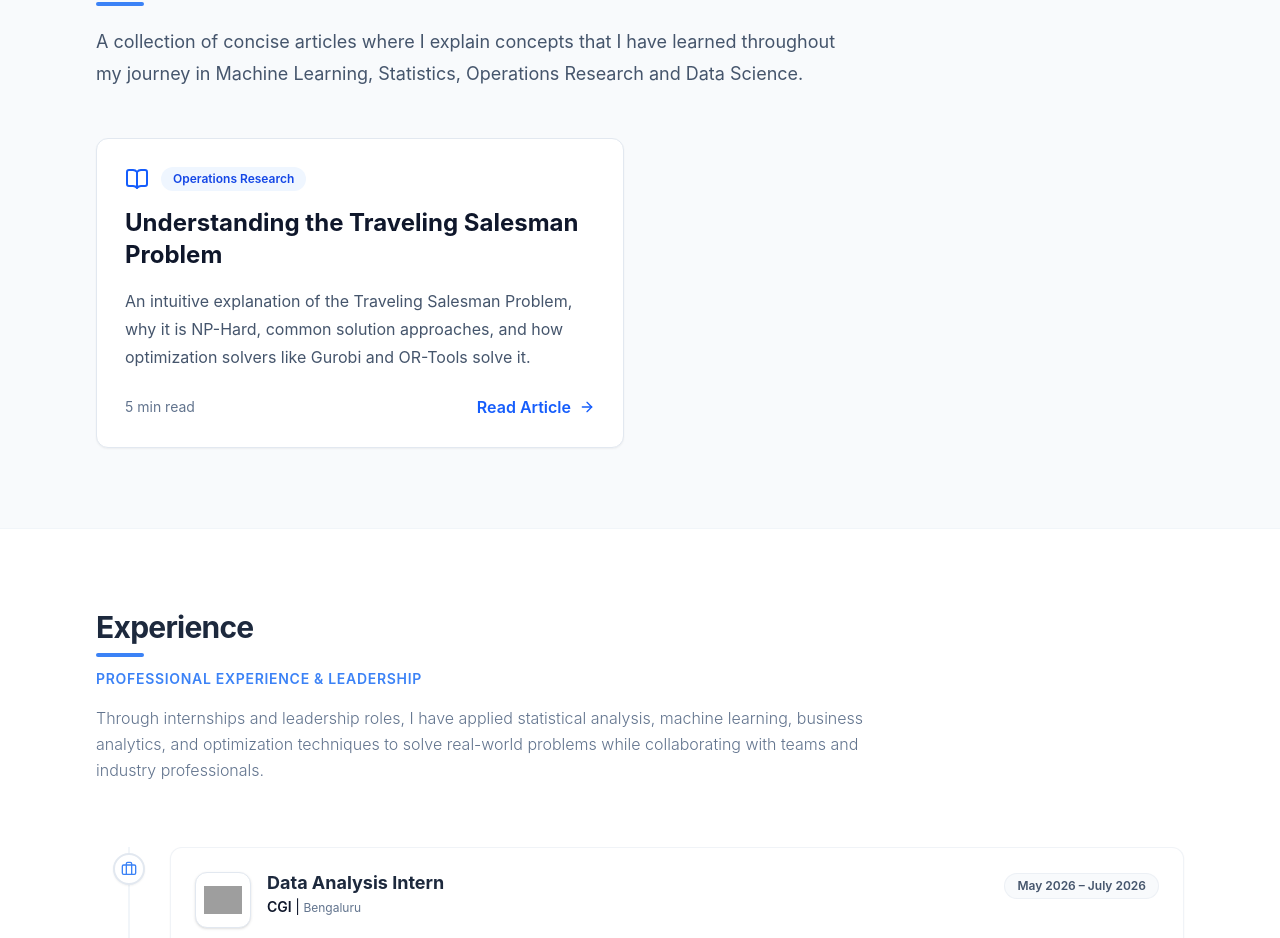
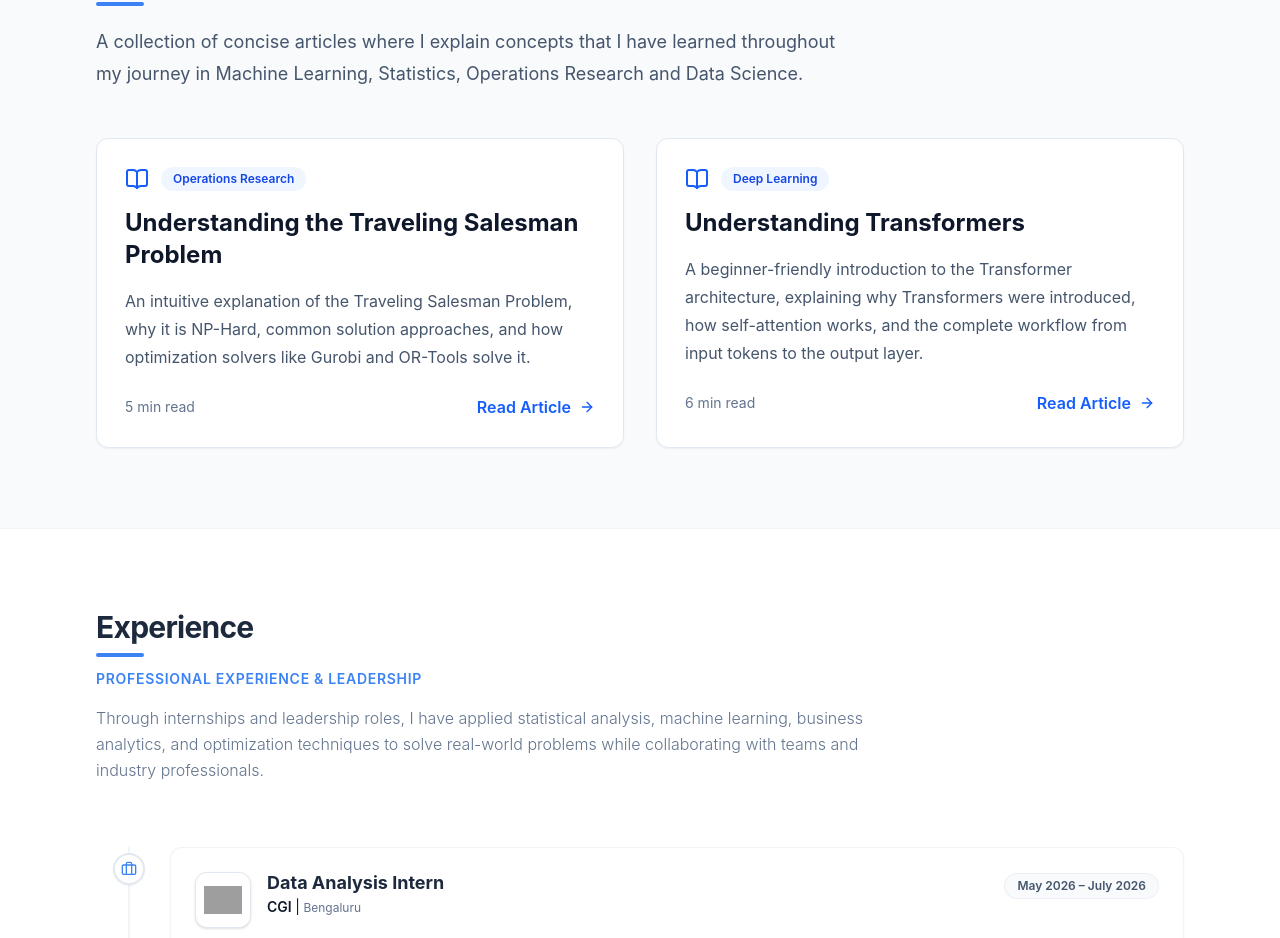
Before and after one commit to Nidhi-2468/portfolio, a React (Vite) app: page / in a window 1280 px wide. Shown: the part 1820-2758 px from the top of the page. Built offline with nearby package versions, Linux system fonts and the light colour scheme; grey boxes are pictures that could not be loaded.

Commit message:
Add Transformer technical note

```diff
--- a/src/pages/TechnicalNotes.tsx
+++ b/src/pages/TechnicalNotes.tsx
@@ -67,7 +67,49 @@ export const TechnicalNotes: React.FC = () => {
             </div>
 
           </Card>
+          {/* Transformer Article */}
 
+<Card className="rounded-2xl border border-slate-200 hover:-translate-y-1 hover:shadow-lg transition-all duration-300 p-7">
+
+  <div className="flex items-center gap-3 mb-4">
+
+    <BookOpen className="h-6 w-6 text-blue-600" />
+
+    <span className="px-3 py-1 rounded-full bg-blue-50 text-blue-700 text-xs font-semibold">
+      Deep Learning
+    </span>
+
+  </div>
+
+  <h3 className="text-2xl font-bold text-slate-900">
+    Understanding Transformers
+  </h3>
+
+  <p className="mt-4 text-slate-600 leading-7">
+    A beginner-friendly introduction to the Transformer architecture,
+    explaining why Transformers were introduced, how self-attention works,
+    and the complete workflow from input tokens to the output layer.
+  </p>
+
+  <div className="mt-6 flex items-center justify-between">
+
+    <span className="text-sm text-slate-500">
+      6 min read
+    </span>
+
+    <a
+      href="/notes/Transformer Architecture.pdf"
+      target="_blank"
+      rel="noopener noreferrer"
+      className="flex items-center gap-2 text-blue-600 font-semibold hover:gap-3 transition-all"
+    >
+      Read Article
+      <ArrowRight className="h-4 w-4" />
+    </a>
+
+  </div>
+
+</Card>
         </div>
 
       </Container>
```
Also changed, not shown: 1 other file (tests, documents, lock files or other folders).
